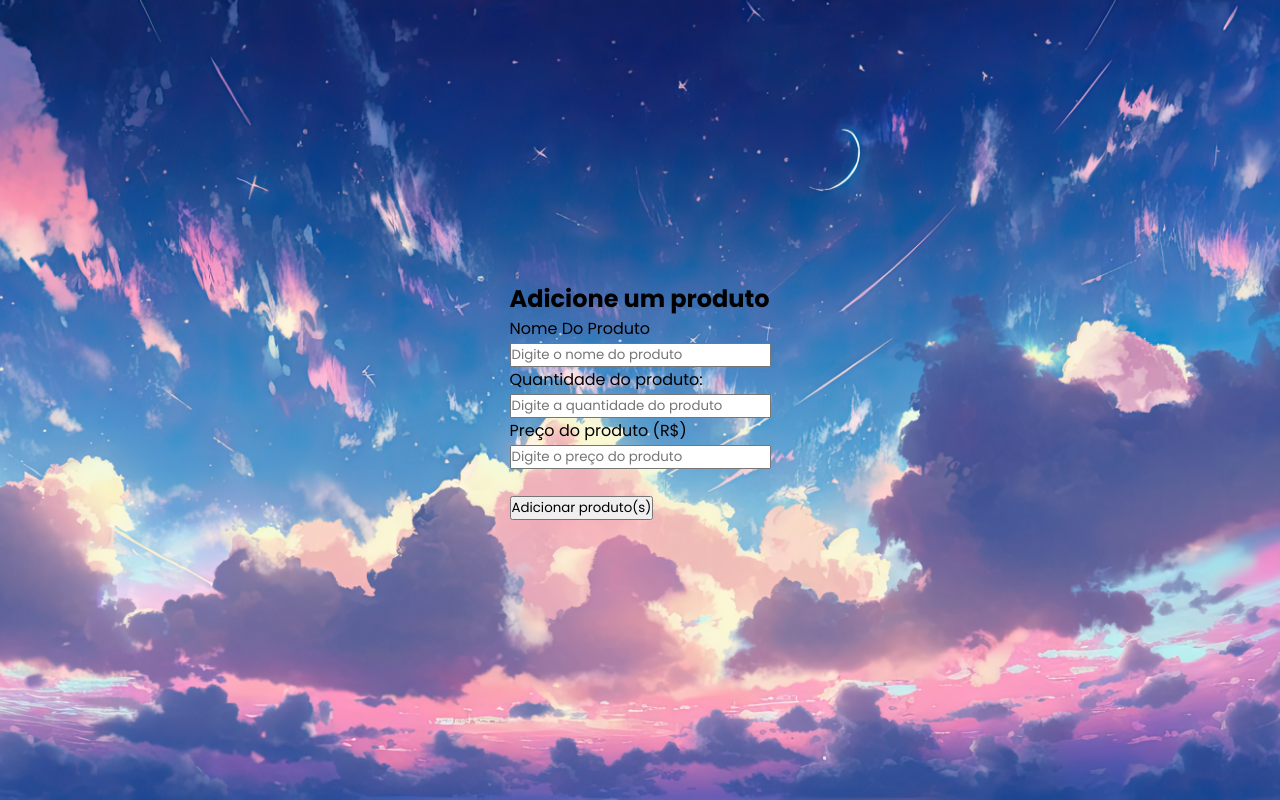
After one commit to ErickGava/projeto_lista_de_supermercados, a Flask app: page /home/adicionar-item in a window 1280 px wide. The commit adds this page. Run offline with Flask 3, Linux system fonts and the light colour scheme.

Commit message:
adicionar itens

```diff
--- a/Compras_Supermercados/app.py
+++ b/Compras_Supermercados/app.py
@@ -1,4 +1,4 @@
-from flask import Flask, render_template, request, url_for, flash, session
+from flask import Flask, render_template, request, url_for, flash, session, redirect
 from werkzeug.security import generate_password_hash, check_password_hash
 import database
 
@@ -13,24 +13,28 @@ def index():
 def home():
     return render_template('home.html')
 
-@app.route('/home/cadastro')
+@app.route('/home/cadastro', methods= ['GET', 'POST'])
 def cadastro():
     if request.method == "POST":
         form = request.form
         if database.cadastro(form) == True:
-            return render_template('login.html')
+            return redirect('/login')
         else:
             return "Ocorreu um erro ao cadastrar usuário"  # Caso contrário, exibe mensagem de erro
     else:
         return render_template('cadastro.html')
 
-@app.route('/home/login')
+@app.route('/home/login', methods=['GET', 'POST'])
 def login():
     return render_template('login.html')
 
-@app.route('/home/criar-lista')
-def criar_lista():
-    return render_template('lista.html')
+@app.route('/home/adicionar-item', methods=['GET', 'POST'])
+def adicionar_item():
+    if request.method == 'POST':
+        form = request.form
+        if database.adicionar_item(form) == True:
+            return redirect('/home')
+    return render_template('adicionar.html')
 
 @app.route('/home/editar-lista')
 def editar_lista():
--- a/Compras_Supermercados/static/estilo.css
+++ b/Compras_Supermercados/static/estilo.css
@@ -120,3 +120,8 @@ body {
 .register-link a:hover {
   text-decoration: underline;
 }
+
+.down {
+  transform: rotate(45deg);
+  -webkit-transform: rotate(45deg);
+}
--- /dev/null
+++ b/Compras_Supermercados/templates/adicionar.html
@@ -0,0 +1,35 @@
+<!DOCTYPE html>
+<html lang="en">
+
+<head>
+    <meta charset="UTF-8">
+    <meta name="viewport" content="width=device-width, initial-scale=1.0">
+    <title>Criação de Música</title>
+    <link rel="stylesheet" href="/static/estilo.css">
+    <link rel="shortcut icon" href="https://static.portaldaindustria.com.br/portaldaindustria/noticias/media/imagem_plugin/shutterstock_uiHrlzJ.jpg" type="image/x-icon">
+</head>
+
+<body class="Musica">
+    <div class="caixa-de-musica">
+        <h2>Adicione um produto</h2>
+        <form action="/home/adicionar-item" method="POST">
+            <p>Nome Do Produto</p>
+            <input type='text' name='nome_produto' placeholder="Digite o nome do produto">
+            <br>
+            <label for="quantidade">Quantidade do produto:</label>
+            <br>
+            <input type='number' name='quantidade_produto' placeholder="Digite a quantidade do produto" min="0">
+
+            </select>
+            <p>Preço do produto (R$)</p>
+            <input type='number' name='valor_produto' placeholder="Digite o preço do produto" step=".01">
+            <br>
+            <br>
+            <div class="botoes">
+
+                <button type="submit">Adicionar produto(s)</button>
+            </div>
+        </form>
+    </div>
+    <script src="/static/script.js"></script>
+</body>
```
Also changed, not shown: Compras_Supermercados/database.py (+9 -2 lines), Compras_Supermercados/templates/home.html (+21 -0 lines), Compras_Supermercados/templates/login.html (+48 -0 lines), Compras_Supermercados/templates/lista.html (deleted), bancodedados.db (added), 1 other file.
